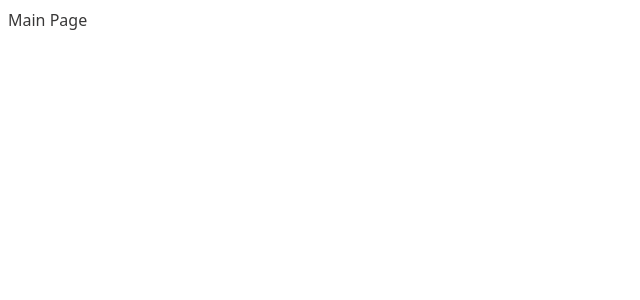
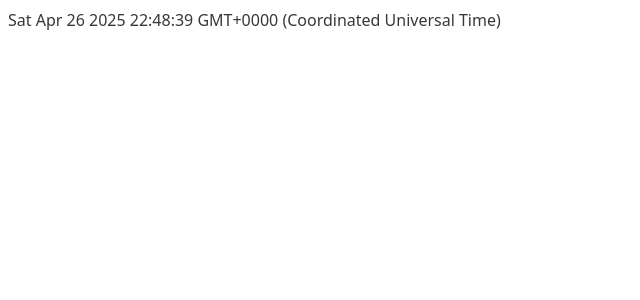
Before and after one commit to ysdevgp/vue-homework, a Vue app: page / in a window 1280 px wide. Shown: the top 300 px of the page, without its empty margins (0-640 px from the left). Built offline with nearby package versions, Linux system fonts and the light colour scheme.

Commit message:
add current date to template

```diff
--- a/src/App.vue
+++ b/src/App.vue
@@ -1,8 +1,9 @@
 <script setup>
+const currentDate = new Date(Date.now());
 </script>
 
 <template>
-  Main Page
+  {{ currentDate }}
 </template>
 
 <style scoped></style>
```
